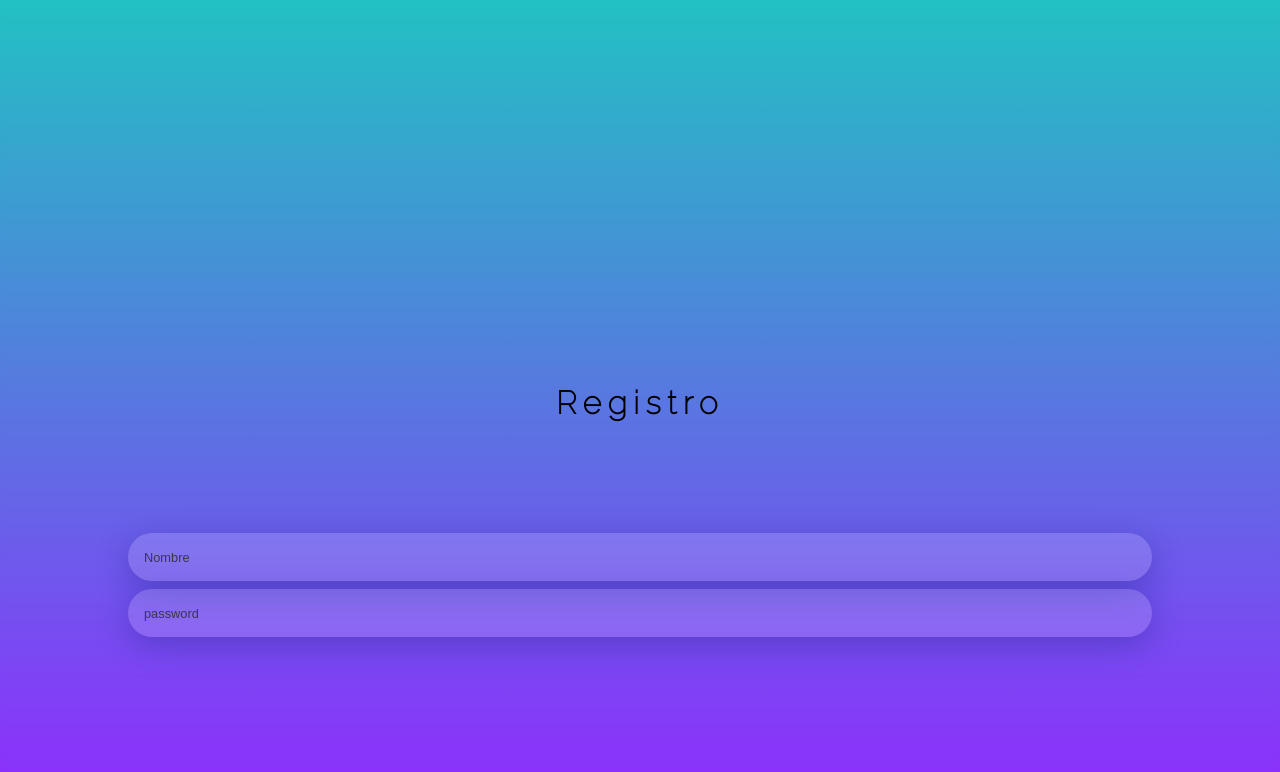
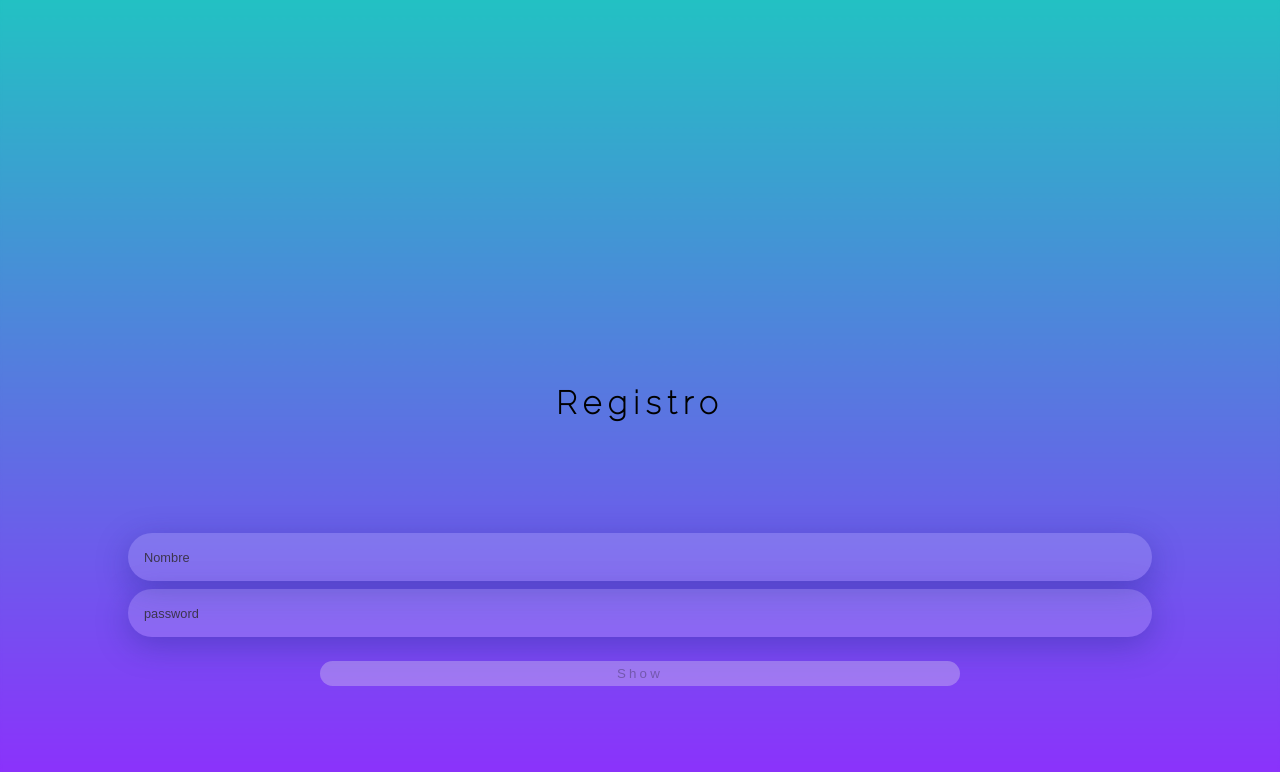
Before and after one commit to zzinue/react-ts-eg6t9p, a React (Create React App) app: page / in a window 1280 px wide. Shown: the top 772 px of the page. Built offline with nearby package versions, Linux system fonts and the light colour scheme.

Commit message:
finished error border on the form

```diff
--- a/App.js
+++ b/App.js
@@ -28,6 +28,7 @@ const Style = {
 const InputControlado = () => {
   const [Name, setName] = React.useState(null);
   const [Password, setPassword] = React.useState(0);
+  const [enableButton, setEnableButton]=React.useState(false)
   const [ErrorMessage, setErrorMessage] = React.useState({
     Message: '',
     Type: '',
@@ -35,15 +36,15 @@ const InputControlado = () => {
   });
 
   const handleInfo = (e) => {};
-  return (
+return (
     <div>
       <input
         className={ErrorMessage.Class}
         type="text"
         placeholder="Nombre"
         onChange={({ target }) => {
+          console.log(target.value);
           setName(target.value);
-          console.log(setName(target.value));
           {
             target.value.length < 3
               ? setErrorMessage({
@@ -61,7 +62,7 @@ const InputControlado = () => {
         type="password"
         placeholder="password"
         onChange={({ target }) => {
-          console.log(setPassword(target.value));
+          console.log(target.value);
           setPassword(target.value);
           {
             target.value.length < 8
@@ -75,13 +76,8 @@ const InputControlado = () => {
         }}
       />
       <p className="ErrorMessage">{ErrorMessage.Message}</p>
-      {/*   {
-        <button
-        onClick={handleInfo}
-        disabled={Error===setName(target.value) && Password!==setPassword(target.value)?false:true} >
-          Show </button>
 
-      } */}
+      <button disabled= {!enableButton}>Show</button>
     </div>
   );
 };
```
